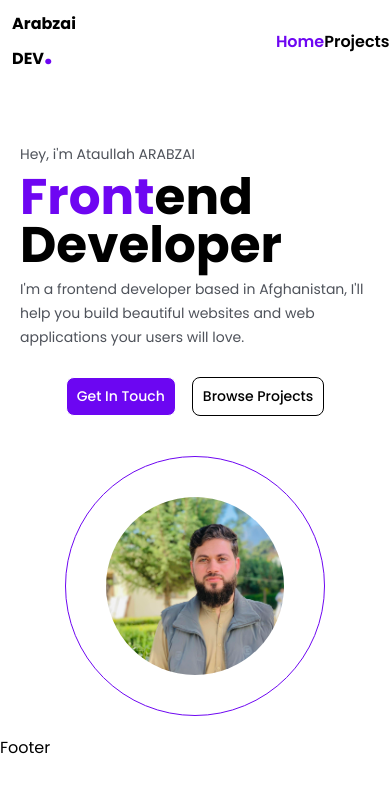
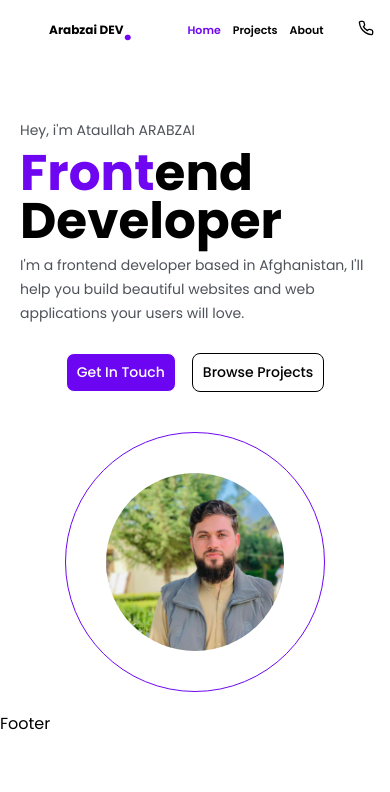
Before and after one commit to ataullaharabzai/Portfolio-website, a React (Vite) app: page / in a window 390 px wide. Shown: the top 792 px of the page. Built offline with nearby package versions, Linux system fonts and the light colour scheme.

Commit message:
navebar responsivness added

```diff
--- a/src/Header/Navebar.jsx
+++ b/src/Header/Navebar.jsx
@@ -4,15 +4,15 @@ import { Phone } from 'react-feather'
 
 function Navebar() {
   return (
-    <header className='w-full flex justify-around items-center gap-50 p-3'>
-      <NavLink to='/' className='font-bold'>Arabzai DEV<span className='font-bold text-3xl text-[#6e06f2]'>.</span></NavLink>
-      <nav className='list-none w-full max-w-60 flex justify-around items-center'>
+    <header className='w-full flex justify-around items-stretch sm:items-center md:gap-50 p-3'>
+      <NavLink to='/' className='font-bold w-full text-[12px] flex justify-center items-center sm:text-[16px] sm:w-[170px] mr-2 sm:mr-0'>Arabzai DEV<span className='font-bold text-3xl text-[#6e06f2]'>.</span></NavLink>
+      <nav className='list-none w-full text-[11px] sm:text-[16px] max-w-60 flex justify-center sm:justify-around gap-3 sm:gap-0 items-center'>
         <li><NavLink to='/' className={({ isActive }) => isActive ? 'text-[#6e06f2] font-semibold' : 'hover:text-[#6e06f2] font-semibold'}>Home</NavLink></li>
         <li><NavLink to='/projects' className={({ isActive }) => isActive ? 'text-[#6e06f2] font-semibold' : 'hover:text-[#6e06f2] font-semibold'}>Projects</NavLink></li>
         <li><NavLink to='/about' className={({ isActive }) => isActive ? 'text-[#6e06f2] font-semibold' : 'hover:text-[#6e06f2] font-semibold'}>About</NavLink></li>
       </nav>
-      <NavLink to='/contact' className={`border border-[#6e06f2] p-2 rounded-full`}>
-        <Phone className='hover:fill-white' />
+      <NavLink to='/contact' className={`sm:border sm:border-[#6e06f2] p-1 ml-5 sm:ml-0 sm:p-2 rounded-full`}>
+        <Phone className='hover:fill-black w-4 sm:w-8 sm:h-8' />
       </NavLink>
     </header>
   )
```
